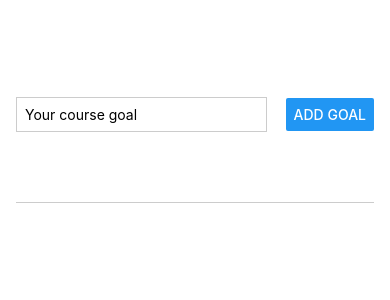
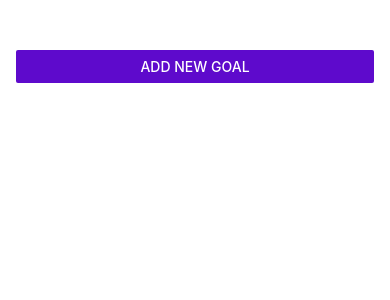
Before and after one commit to Mohit-it-is/goals-app, a React Native app: screen / in a window 390 px wide. Shown: the top 300 px of the page. Built offline with nearby package versions, Linux system fonts and the light colour scheme.

Commit message:
added modal

```diff
--- a/App.js
+++ b/App.js
@@ -5,6 +5,7 @@ import GoalInput from "./components/GoalInput";
 
 export default function App() {
   const [courseGoals, setCourseGoals] = useState([]);
+  const [modalIsVisible, setModalIsVisible] = useState(false);
   function addGoalHandler(enterdText) {
     setCourseGoals((prev) => [
       ...prev,
@@ -16,9 +17,18 @@ export default function App() {
     setCourseGoals((prev) => prev.filter((item) => item.id !== id));
   }
 
+  function startAddGoalHandler() {
+    setModalIsVisible(true);
+  }
+
   return (
     <View style={styles.appContainer}>
-      <GoalInput addGoalHandler={addGoalHandler} />
+      <Button
+        title="Add New Goal"
+        color="#5e0acc"
+        onPress={startAddGoalHandler}
+      />
+      <GoalInput addGoalHandler={addGoalHandler} visible={modalIsVisible} />
       <View style={styles.goalsContainer}>
         <FlatList
           data={courseGoals}
--- a/components/GoalInput.js
+++ b/components/GoalInput.js
@@ -1,5 +1,5 @@
 import { useState } from "react";
-import { StyleSheet, View, TextInput, Button } from "react-native";
+import { StyleSheet, View, TextInput, Button, Modal } from "react-native";
 function GoalInput(props) {
   const [enterdText, setEnteredText] = useState("");
   function goalInputHandler(enterdText) {
@@ -10,6 +10,7 @@ function GoalInput(props) {
     setEnteredText("");
   }
   return (
+    <Modal visible={props.visible} animationType="slide">
       <View style={styles.inputContainer}>
         <TextInput
           style={styles.textInput}
@@ -19,6 +20,7 @@ function GoalInput(props) {
         />
         <Button title="Add Goal" onPress={addGoalHandler} />
       </View>
+    </Modal>
   );
 }
 
--- a/components/GoalItem.js
+++ b/components/GoalItem.js
@@ -2,7 +2,11 @@ import { StyleSheet, View, Text, Pressable } from "react-native";
 
 function GoalItem({ itemData, onDeleteItem }) {
   return (
-    <Pressable onPress={onDeleteItem.bind(this, itemData.item.id)}>
+    <Pressable
+      android_ripple={{ color: "#dddddd" }}
+      onPress={onDeleteItem.bind(this, itemData.item.id)}
+      style={({ pressed }) => pressed && styles.pressedItem}
+    >
       <View style={styles.goalItem}>
         <Text style={styles.goalText}>{itemData.item.text}</Text>
       </View>
@@ -19,6 +23,9 @@ const styles = StyleSheet.create({
     borderRadius: 6,
     backgroundColor: "#5e0acc",
   },
+  pressedItem: {
+    opacity: 0.5,
+  },
   goalText: {
     color: "white",
   },
```
Lines whose indentation alone changed are shown as unchanged.
